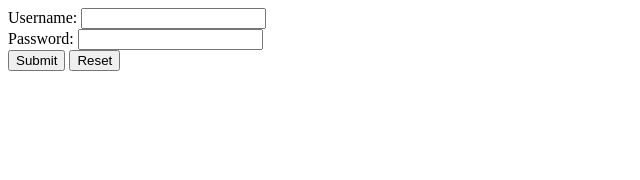
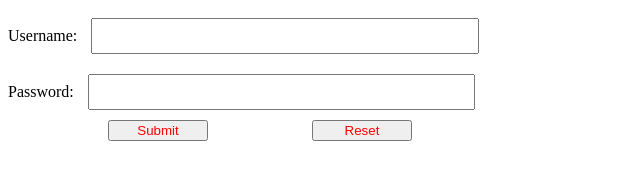
Before and after one commit to Hariharanfsd/githubproj2, a plain HTML site: page index.html in a window 1280 px wide. Shown: the whole page, without its empty margins (0-640 px from the left). Drawn offline with Linux system fonts and the light colour scheme.

Commit message:
modified

```diff
--- a/index.html
+++ b/index.html
@@ -1,8 +1,12 @@
-<html>
-    <head>
-        <link href="style.css">
-    </head>
-   <body>
+<!DOCTYPE html>
+<html lang="en">
+<head>
+    <meta charset="UTF-8">
+    <meta name="viewport" content="width=, initial-scale=1.0">
+    <title>Login</title>
+    <link rel="stylesheet" href="style.css">
+</head>
+<body>
     <form>
         <label>Username:</label>
         <input type="text"/>
--- a/style.css
+++ b/style.css
@@ -3,3 +3,8 @@ button{
     color: red;
     width: 100px;
 }
+input{
+    width: 30%;
+    height: 30px;
+    margin: 10px;
+}
```
